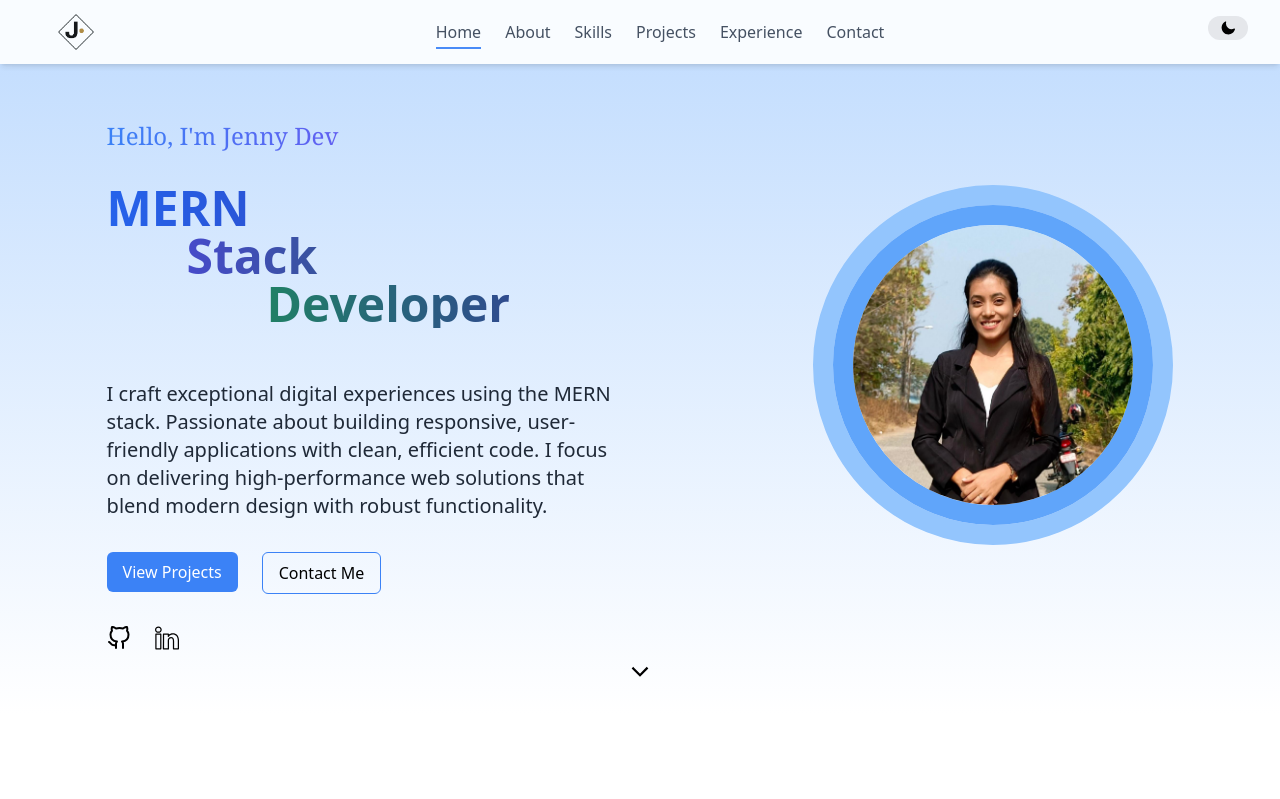
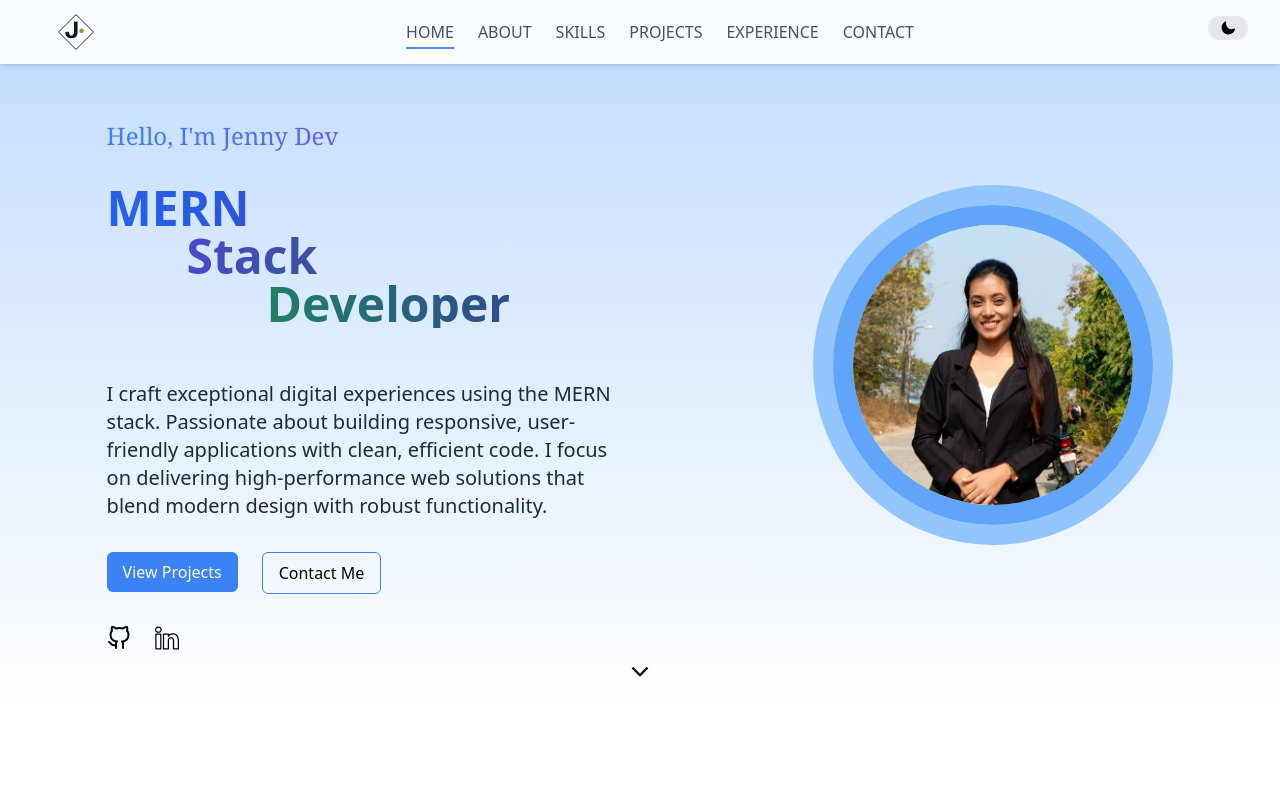
Before and after one commit to zennie2001/myPortfolio, a React (Vite) app: page / in a window 1280 px wide. Shown: the top 799 px of the page. Built offline with nearby package versions, Linux system fonts and the light colour scheme.

Commit message:
UI improved

```diff
--- a/src/components/Header.jsx
+++ b/src/components/Header.jsx
@@ -41,7 +41,7 @@ function Header() {
               <a
                 href={`#${item.id}`}
                 onClick={() => handleClick(item.id)}
-                className={`pb-1 transition-colors duration-200 ${
+                className={`pb-1 uppercase transition-colors duration-200 ${
                   activeSection === item.id
                     ? 'border-b-2 border-blue-500'
                     : 'hover:border-b-2 hover:border-blue-500 cursor-pointer'
```
